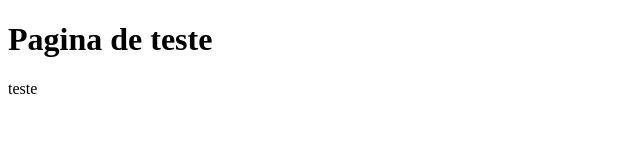
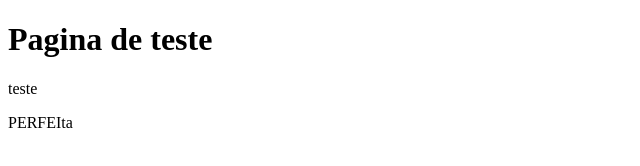
Before and after one commit to MilenaSouza08/Milena-Souza08-.github.io, a plain HTML site: page index.html in a window 1280 px wide. Shown: the full height of the page, 0-640 px from the left. Drawn offline with Linux system fonts and the light colour scheme.

Commit message:
adicionei p

```diff
--- a/index.html
+++ b/index.html
@@ -8,5 +8,6 @@
 <body>
     <h1>Pagina de teste </h1>
     <p>teste</p>
+    <p>PERFEIta</p>
 </body>
 </html>
```
